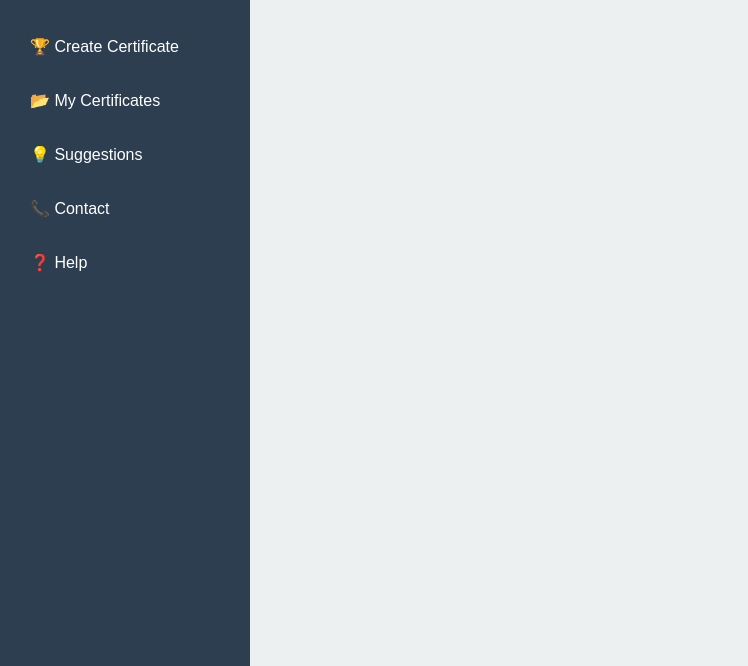
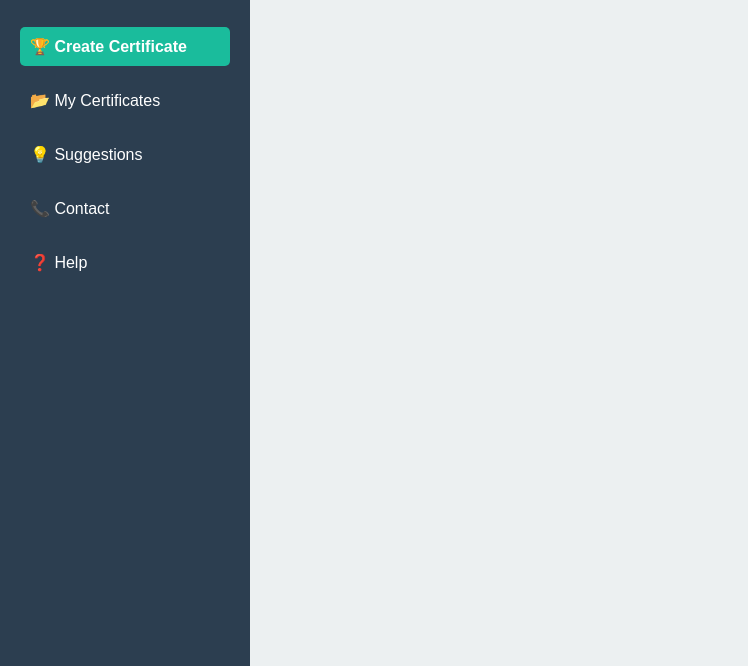
Before and after one commit to digital-hub514323538/smartcertificates, a plain HTML site: page Homepage.html in a window 1280 px wide. Shown: the part 134-800 px from the top of the page, without its empty margins (0-748 px from the left). Drawn offline with Linux system fonts and the light colour scheme.

Commit message:
Update Homepage.html

```diff
--- a/Homepage.html
+++ b/Homepage.html
@@ -1,8 +1,8 @@
 <!DOCTYPE html>
 <html lang="en">
 <head>
-    <meta charset="UTF-8">
-    <meta name="viewport" content="width=device-width, initial-scale=1.0">
+  <meta charset="UTF-8" />
+  <meta name="viewport" content="width=device-width, initial-scale=1.0"/>
   <title>Certificates Dashboard</title>
   <style>
     * {
@@ -15,6 +15,7 @@ body {
       display: flex;
       font-family: Arial, sans-serif;
       height: 100vh;
+      background-color: #ecf0f1;
     }
 
     .sidebar {
@@ -24,6 +25,7 @@ body {
       display: flex;
       flex-direction: column;
       padding: 20px;
+      transition: all 0.3s ease-in-out;
     }
 
     .user-account {
@@ -35,6 +37,11 @@ body {
       border-radius: 50%;
       width: 60px;
       height: 60px;
+      transition: transform 0.3s ease-in-out;
+    }
+
+    .user-account img:hover {
+      transform: scale(1.1);
     }
 
     .user-account h3 {
@@ -59,22 +66,33 @@ body {
       font-size: 16px;
       padding: 10px;
       border-radius: 5px;
-    transition: background 0.3s;
+      transition: background 0.3s, transform 0.2s;
+      display: flex;
+      align-items: center;
     }
 
     .menu a:hover {
       background-color: #34495e;
+      transform: translateX(5px);
+      cursor: pointer;
+    }
+
+    .menu a.active {
+      background-color: #1abc9c;
+      font-weight: bold;
     }
 
     .main-content {
       flex: 1;
       padding: 40px;
       background-color: #ecf0f1;
+      transition: all 0.3s ease;
     }
 
     .main-content h1 {
       font-size: 32px;
       margin-bottom: 10px;
+      color: #2c3e50;
     }
 
     .main-content p {
@@ -82,17 +100,21 @@ body {
       color: #333;
     }
 
+    .main-content:hover {
+      background-color: #e5ebee;
+      box-shadow: inset 0 0 10px rgba(0,0,0,0.05);
+    }
   </style>
 </head>
 <body>
   <div class="sidebar">
     <div class="user-account">
-            <img src="https://via.placeholder.com/60" alt="User Avatar">
+      <img src="https://via.placeholder.com/60" alt="User Avatar" />
       <h3>John Doe</h3>
       <p>@johndoe</p>
     </div>
     <nav class="menu">
-            <a href="home.html">🏆 Create Certificate</a>
+      <a href="home.html" class="active">🏆 Create Certificate</a>
       <a href="draft.html">📂 My Certificates</a>
       <a href="#">💡 Suggestions</a>
       <a href="#">📞 Contact</a>
```
Lines whose indentation alone changed are shown as unchanged.
